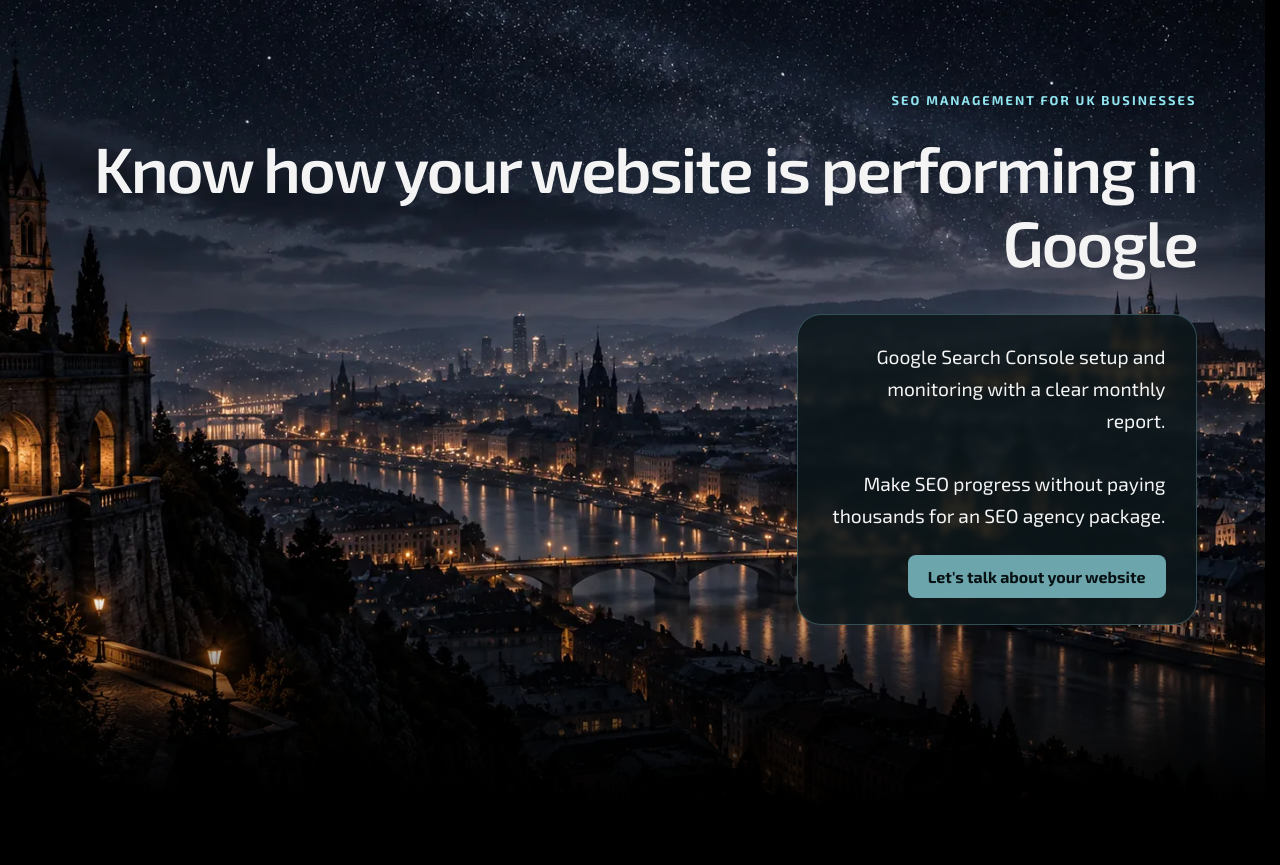
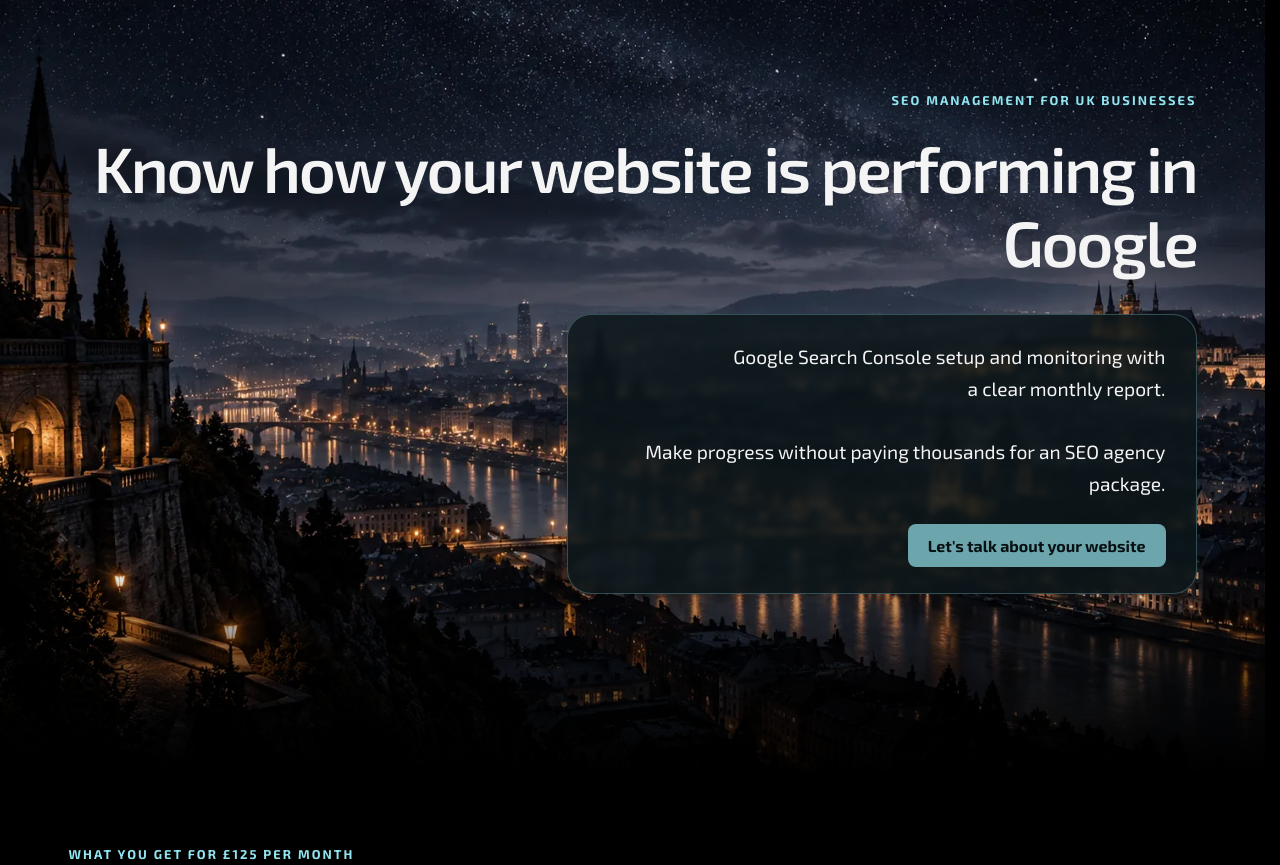
Before and after one commit to cfs-george/web_cfs, a web app: file seo-management/index.html in a window 1280 px wide. Shown: the part 108-973 px from the top of the page. Run offline with its HTML, style and script files only (its server is not run), Linux system fonts and the light colour scheme.

Commit message:
tidy SEO landing page

```diff
--- a/seo-management/index.html
+++ b/seo-management/index.html
@@ -121,7 +121,7 @@
 <p class="eyebrow">SEO MANAGEMENT FOR UK BUSINESSES</p>
 <h1>Know how your website is performing in Google</h1>
 <div class="style-box">
-<p>Google Search Console setup and monitoring with a clear monthly report.<br><br>Make SEO progress without paying thousands for an SEO agency package.</p>
+<p>Google Search Console setup and monitoring with<br>a clear monthly report.<br><br>Make progress without paying thousands for an SEO agency package.</p>
 <button type="button" class="button"  data-contact-open data-contact-subject="SEO management">Let's talk about your website</button>
 </div>
 </div>
--- a/styles/site.css
+++ b/styles/site.css
@@ -44,7 +44,7 @@ h3{font-size:1.65rem;font-weight:600}
 @media(max-width:600px){.seo-hero-price{margin-left:0}.seo-value-card{padding:22px 20px 22px 64px}.seo-value-card>span{left:20px}.report-preview-body{padding:16px}.report-kpis{gap:8px}.report-kpis>div{padding:12px}.report-kpis strong{font-size:1.35rem}.report-preview-bar{padding:13px}.report-preview-bar small{display:none}}
 .seo-report-preview .report-preview{position:relative;display:block;padding:0;border:1px solid #5e7c82;border-radius:18px;background:#fff;color:#142124;box-shadow:0 18px 50px #0005;transition:transform .18s ease,box-shadow .18s ease}.seo-report-preview .report-preview:hover{transform:translateY(-3px);box-shadow:0 24px 56px #0008}.seo-report-preview .report-preview:focus-visible{outline:3px solid #91e5f0;outline-offset:5px}.seo-report-preview .report-preview img{display:block;width:100%;height:auto}.seo-report-preview .report-preview span{position:absolute;right:16px;bottom:16px;display:inline-flex;align-items:center;gap:8px;padding:10px 13px;border-radius:8px;background:#101719e8;color:#f4f4f4;font-size:.85rem;font-weight:700}.seo-report-preview .report-preview i{color:#91e5f0}@media(max-width:600px){.seo-report-preview .report-preview{border-radius:14px}.seo-report-preview .report-preview span{right:10px;bottom:10px;padding:8px 10px;font-size:.76rem}}
 .seo-mid-cta{padding-top:12px;padding-bottom:26px;text-align:center}
-.seo-hero-inner .style-box{max-width:400px}
+.seo-hero-inner .style-box{max-width:630px}
 .seo-report-preview-copy .eyebrow{color:var(--accent-color)}
 .compact{min-height:650px}
 .inner-page-hero{min-height:460px}.inner-page-hero .hero-inner>p:not(.eyebrow){max-width:680px;color:#c5ced1;font-size:1.15rem}
```
